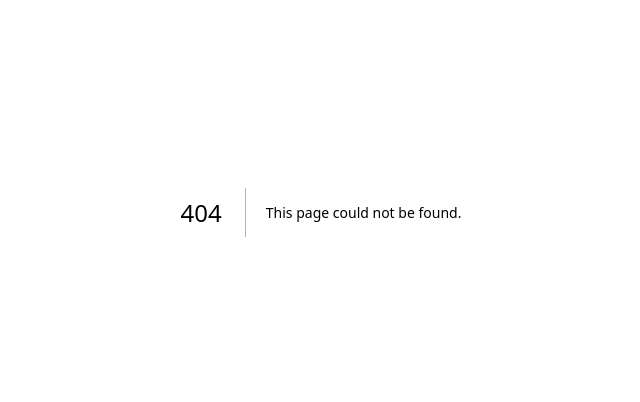
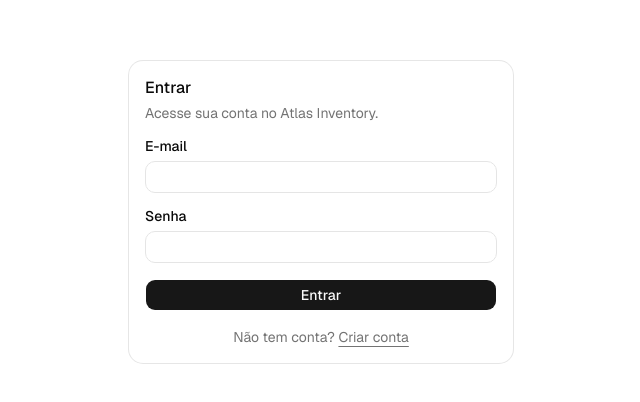
Before and after one commit to abreulucass/atlas-inventory, a Next.js app in the folder frontend/: page /entrar in a window 1280 px wide. Before the commit this address had no page. Shown: the part 188-590 px from the top of the page, without its empty margins (319-959 px from the left). Built offline with nearby package versions, Linux system fonts and the light colour scheme.

Commit message:
feat(frontend): add login screen (#30)

```diff
--- /dev/null
+++ b/frontend/src/app/(auth)/entrar/page.tsx
@@ -0,0 +1,10 @@
+import { LoginForm } from "@/components/login-form";
+
+export default async function LoginPage({
+  searchParams,
+}: {
+  searchParams: Promise<{ next?: string | string[] }>;
+}) {
+  const { next } = await searchParams;
+  return <LoginForm next={typeof next === "string" ? next : undefined} />;
+}
--- /dev/null
+++ b/frontend/src/app/(auth)/layout.tsx
@@ -0,0 +1,3 @@
+export default function AuthLayout({ children }: { children: React.ReactNode }) {
+  return <main className="flex flex-1 items-center justify-center p-4">{children}</main>;
+}
--- /dev/null
+++ b/frontend/src/components/form-field.tsx
@@ -0,0 +1,32 @@
+import type { ComponentProps } from "react";
+
+import { Input } from "@/components/ui/input";
+import { Label } from "@/components/ui/label";
+
+type Props = ComponentProps<typeof Input> & {
+  id: string;
+  label: string;
+  error?: string;
+};
+
+// Label tied to the input; an error is announced via aria-invalid + aria-describedby (SHL-06).
+export function FormField({ id, label, error, ...props }: Props) {
+  const errorId = `${id}-error`;
+  return (
+    <div className="grid gap-2">
+      <Label htmlFor={id}>{label}</Label>
+      <Input
+        id={id}
+        name={id}
+        aria-invalid={error ? true : undefined}
+        aria-describedby={error ? errorId : undefined}
+        {...props}
+      />
+      {error && (
+        <p id={errorId} className="text-sm text-destructive">
+          {error}
+        </p>
+      )}
+    </div>
+  );
+}
--- /dev/null
+++ b/frontend/src/components/login-form.tsx
@@ -0,0 +1,68 @@
+"use client";
+
+import Link from "next/link";
+import { useActionState, useState, type FormEvent } from "react";
+
+import { FormField } from "@/components/form-field";
+import { SubmitButton } from "@/components/submit-button";
+import { Card, CardContent, CardDescription, CardHeader, CardTitle } from "@/components/ui/card";
+import { login, type FormState } from "@/lib/auth-actions";
+import { validateLogin } from "@/lib/validation";
+
+export function LoginForm({ next }: { next?: string }) {
+  const [state, formAction] = useActionState<FormState, FormData>(login, {});
+  const [clientErrors, setClientErrors] = useState<Record<string, string>>();
+  const errors = clientErrors ?? state.fieldErrors ?? {};
+
+  function onSubmit(event: FormEvent<HTMLFormElement>) {
+    const data = new FormData(event.currentTarget);
+    const found = validateLogin({
+      email: String(data.get("email") ?? ""),
+      password: String(data.get("password") ?? ""),
+    });
+    const invalid = Object.keys(found).length > 0;
+    setClientErrors(invalid ? found : undefined);
+    if (invalid) event.preventDefault();
+  }
+
+  return (
+    <Card className="w-full max-w-sm">
+      <CardHeader>
+        <CardTitle>Entrar</CardTitle>
+        <CardDescription>Acesse sua conta no Atlas Inventory.</CardDescription>
+      </CardHeader>
+      <CardContent>
+        <form action={formAction} onSubmit={onSubmit} noValidate className="grid gap-4">
+          {next && <input type="hidden" name="next" value={next} />}
+          {state.formError && (
+            <p role="alert" className="text-sm text-destructive">
+              {state.formError}
+            </p>
+          )}
+          <FormField
+            id="email"
+            label="E-mail"
+            type="email"
+            autoComplete="email"
+            defaultValue={state.values?.email}
+            error={errors.email}
+          />
+          <FormField
+            id="password"
+            label="Senha"
+            type="password"
+            autoComplete="current-password"
+            error={errors.password}
+          />
+          <SubmitButton label="Entrar" pendingLabel="Entrando…" />
+          <p className="text-center text-sm text-muted-foreground">
+            Não tem conta?{" "}
+            <Link href="/cadastro" className="underline underline-offset-4">
+              Criar conta
+            </Link>
+          </p>
+        </form>
+      </CardContent>
+    </Card>
+  );
+}
--- /dev/null
+++ b/frontend/src/components/submit-button.tsx
@@ -0,0 +1,14 @@
+"use client";
+
+import { useFormStatus } from "react-dom";
+
+import { Button } from "@/components/ui/button";
+
+export function SubmitButton({ label, pendingLabel }: { label: string; pendingLabel: string }) {
+  const { pending } = useFormStatus();
+  return (
+    <Button type="submit" disabled={pending} className="w-full">
+      {pending ? pendingLabel : label}
+    </Button>
+  );
+}
```
Also changed, not shown: 2 other files (tests, documents, lock files or other folders).
